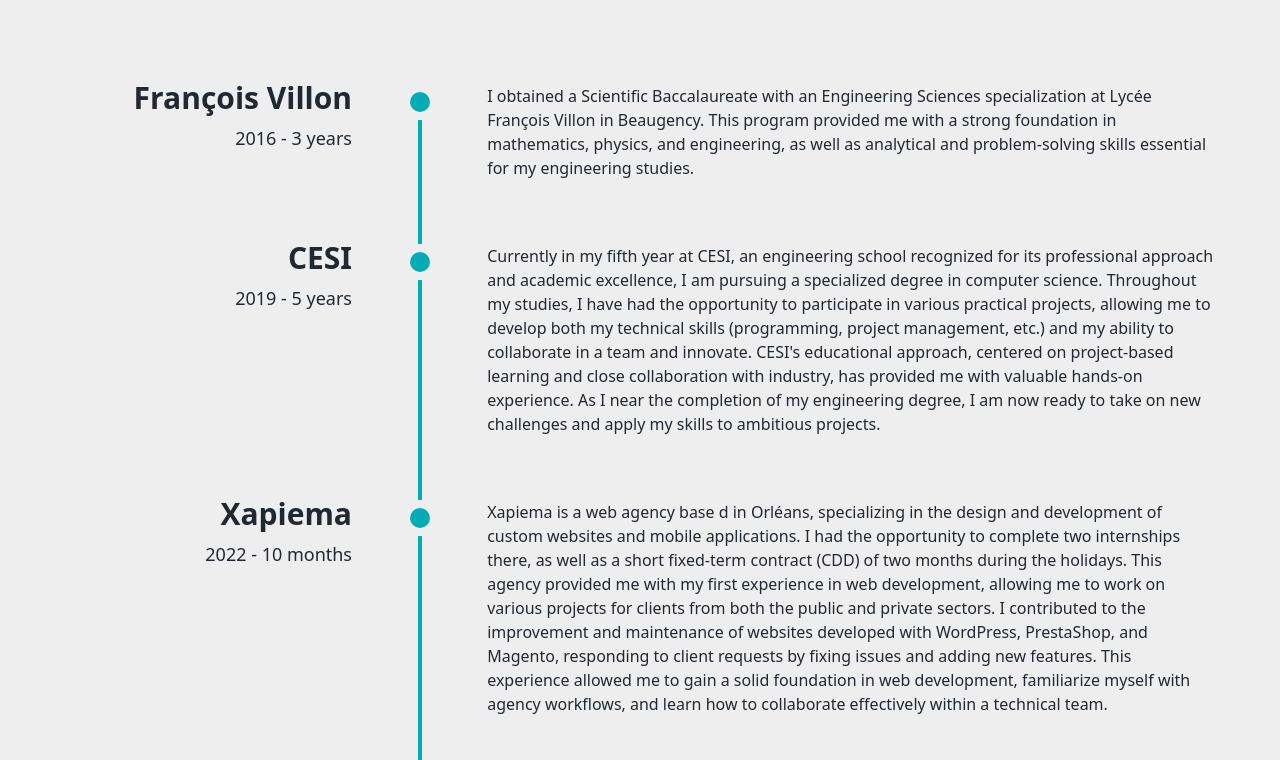
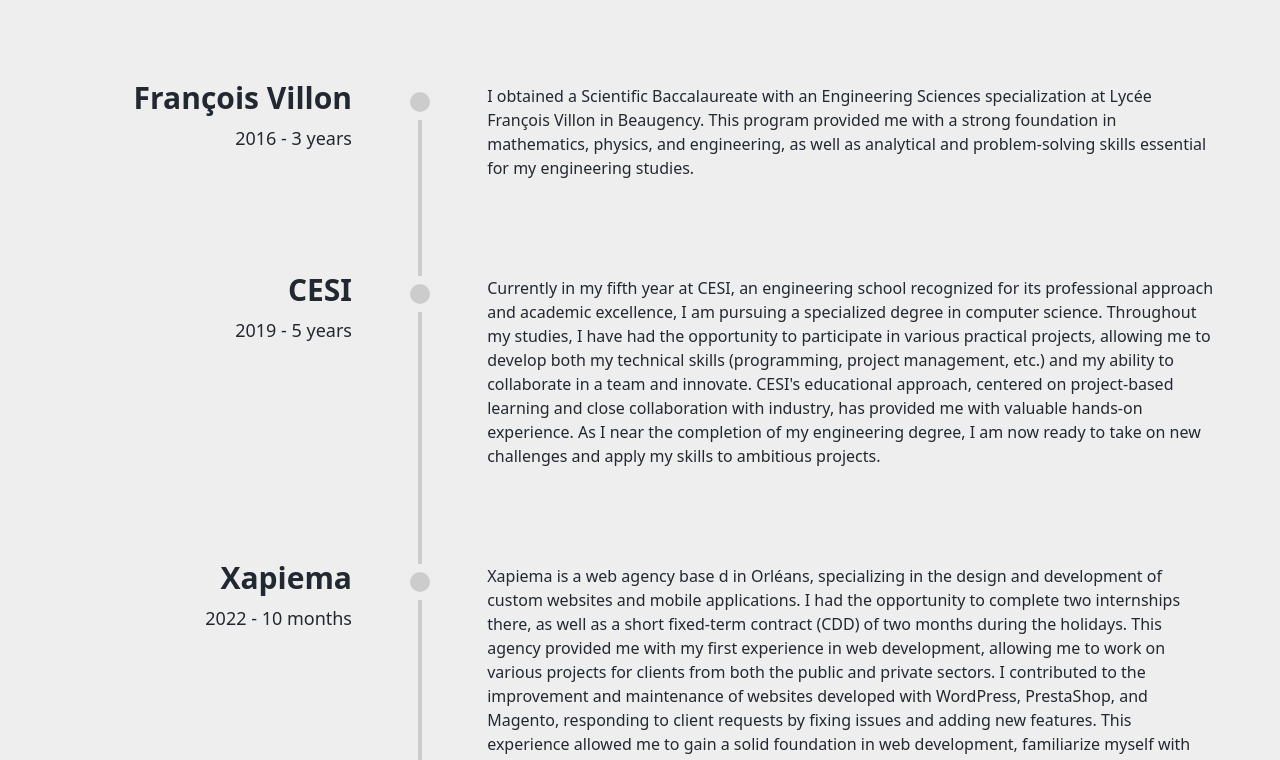
Before and after one commit to antoinefavereau/portfolio, a Next.js app: page /en in a window 1280 px wide. Shown: the part 996-1756 px from the top of the page. Built offline with nearby package versions, Linux system fonts and the light colour scheme.

Commit message:
feat: implement GSAP animations and scroll triggers in Journey component

```diff
--- a/components/journey.tsx
+++ b/components/journey.tsx
@@ -1,4 +1,12 @@
+"use client";
+
 import SectionHeader from "./ui/section-header";
+import { useRef } from "react";
+import { gsap } from "gsap";
+import { ScrollTrigger } from "gsap/dist/ScrollTrigger";
+import { useGSAP } from "@gsap/react";
+
+gsap.registerPlugin(ScrollTrigger);
 
 interface JourneyProps {
   texts: {
@@ -13,13 +21,53 @@
 }
 
 export default function Journey({ texts, journey }: JourneyProps) {
+  const containerRef = useRef<HTMLDivElement>(null);
+
+  useGSAP(
+    () => {
+      if (!containerRef.current) return;
+
+      const circles = containerRef.current.querySelectorAll(".circle");
+      const lines = containerRef.current.querySelectorAll(".line");
+
+      circles.forEach((circle) => {
+        gsap.from(circle, {
+          opacity: 0,
+          scale: 0.2,
+          duration: 0.6,
+          ease: "back.out(1.7)",
+          scrollTrigger: {
+            trigger: circle,
+            start: "top 80%",
+            toggleActions: "play none none reverse",
+          },
+        });
+      });
+
+      lines.forEach((line) => {
+        gsap.from(line, {
+          opacity: 0,
+          height: 0,
+          duration: 0.6,
+          ease: "ease.inOut",
+          scrollTrigger: {
+            trigger: line,
+            start: "top 80%",
+            toggleActions: "play none none reverse",
+          },
+        });
+      });
+    },
+    { scope: containerRef }
+  );
+
   return (
     <section
       id="journey"
       className="relative bg-white text-black flex flex-col justify-center items-center gap-24 py-16 px-8 md:px-16"
     >
       <SectionHeader title={texts.title} subtitle={texts.subtitle} />
-      <div className="grid gap-2 w-full max-w-6xl">
+      <div ref={containerRef} className="grid gap-2 w-full max-w-6xl">
         {journey.map((item, index) => (
           <div key={index} className="group flex gap-[5%]">
             <div className="w-1/4 flex-col items-end gap-2 shrink-0 hidden md:flex -mt-3">
@@ -27,15 +75,19 @@
               <p className="text-lg">{item.dates}</p>
             </div>
             <div className="flex flex-col items-center gap-2">
-              <span className="w-5 h-5 rounded-full bg-primary"></span>
-              <span className="w-1 grow bg-primary group-last:hidden"></span>
+              <span className="relative w-5 h-5 rounded-full bg-light">
+                <span className="circle absolute w-full h-full rounded-full bg-primary"></span>
+              </span>
+              <span className="relative w-1 grow bg-light group-last:hidden">
+                <span className="line absolute w-full h-full bg-primary"></span>
+              </span>
             </div>
             <div className="flex flex-col gap-2 -mt-2">
               <div className="flex flex-col gap-2 md:hidden">
                 <h3 className="text-2xl font-bold">{item.title}</h3>
                 <p className="text-lg">{item.dates}</p>
               </div>
-              <p className="mb-8 md:mb-16 group-last:mb-0">
+              <p className="mb-16 md:mb-24 group-last:mb-0">
                 {item.description}
               </p>
             </div>
```
